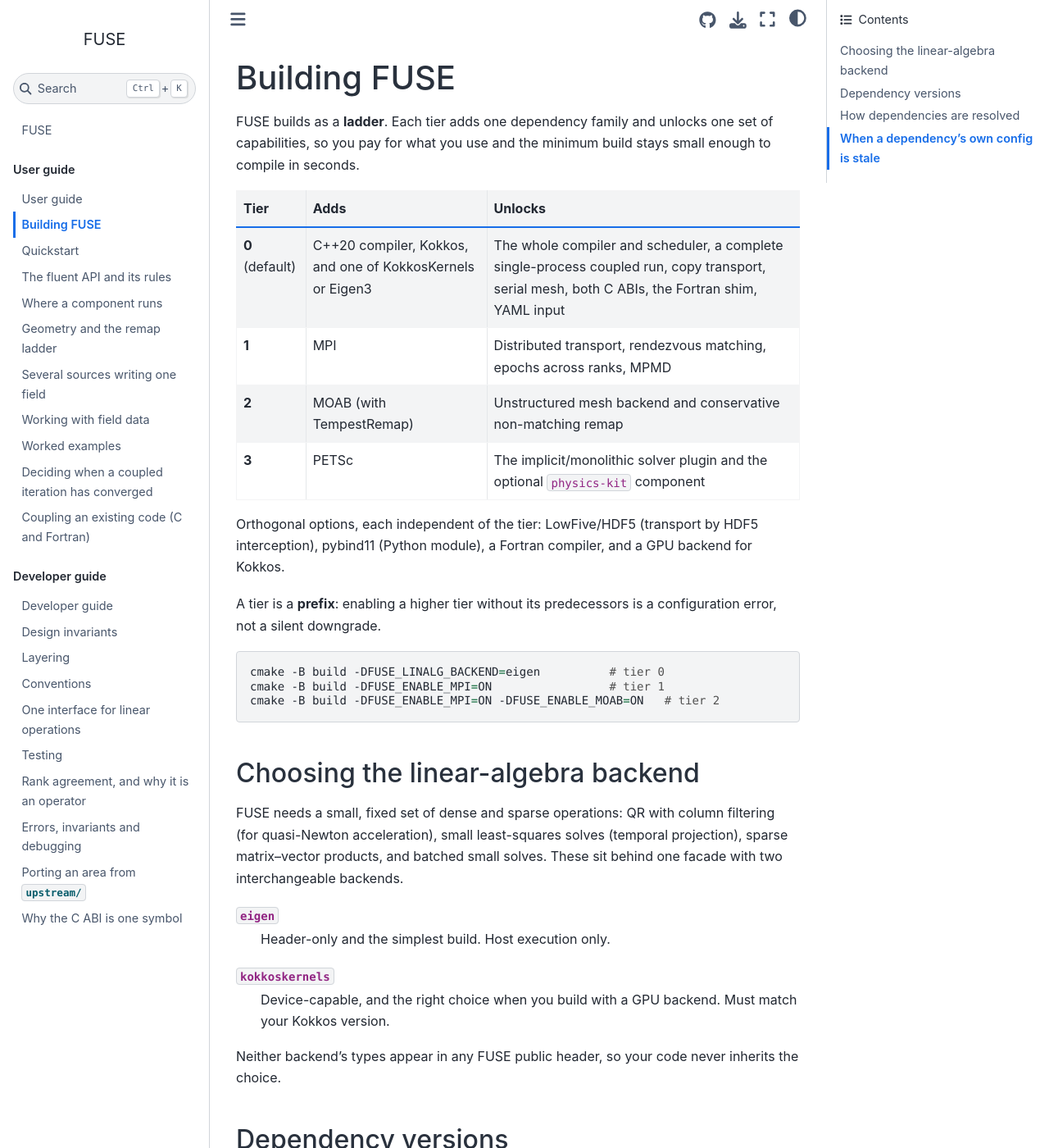
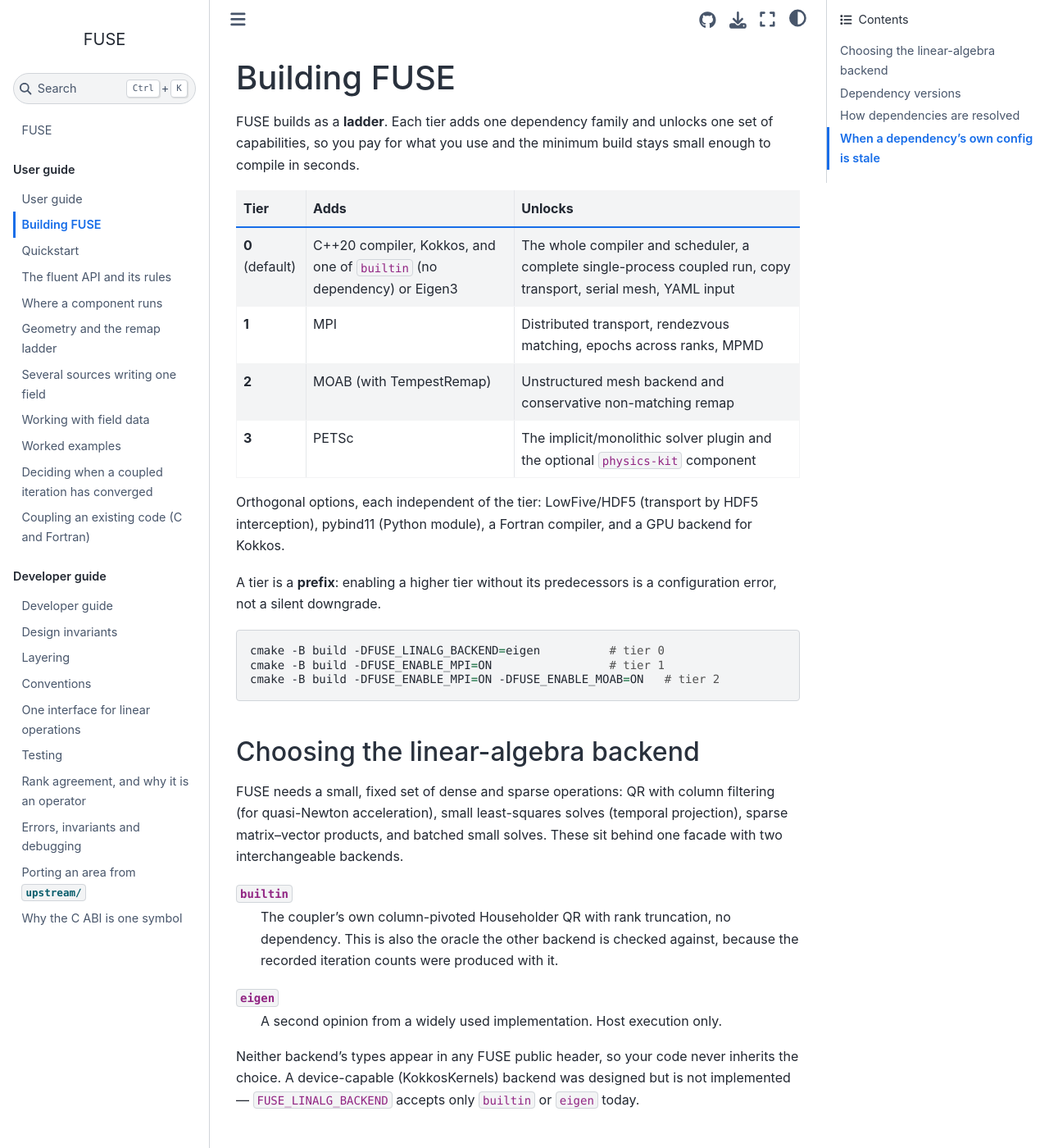
Before and after one commit to vijaysm/fuse, a Sphinx documentation site: the page built from docs/user/build.md, in a window 1280 px wide and 1400 px high. Shown: the whole window at 82% size. Built offline with Sphinx 7.4.7 and the Sphinx Book theme 1.1.4, drawn with Linux system fonts in a browser that asks for light colours; pages that are not in the unit, such as notebooks, are missing from menus.

Commit message:
Document the builtin and eigen linalg backends, drop kokkoskernels
build.md advertised a kokkoskernels backend that was never implemented
and omitted the real builtin default, and claimed the core build already
ships both C ABIs and a Fortran shim.

```diff
--- a/docs/user/build.md
+++ b/docs/user/build.md
@@ -6,7 +6,7 @@
 
 | Tier | Adds | Unlocks |
 |---|---|---|
-| **0** (default) | C++20 compiler, Kokkos, and one of KokkosKernels or Eigen3 | The whole compiler and scheduler, a complete single-process coupled run, copy transport, serial mesh, both C ABIs, the Fortran shim, YAML input |
+| **0** (default) | C++20 compiler, Kokkos, and one of `builtin` (no dependency) or Eigen3 | The whole compiler and scheduler, a complete single-process coupled run, copy transport, serial mesh, YAML input |
 | **1** | MPI | Distributed transport, rendezvous matching, epochs across ranks, MPMD |
 | **2** | MOAB (with TempestRemap) | Unstructured mesh backend and conservative non-matching remap |
 | **3** | PETSc | The implicit/monolithic solver plugin and the optional `physics-kit` component |
@@ -29,14 +29,17 @@
 quasi-Newton acceleration), small least-squares solves (temporal projection), sparse matrix–vector
 products, and batched small solves. These sit behind one facade with two interchangeable backends.
 
+`builtin`
+: The coupler's own column-pivoted Householder QR with rank truncation, no dependency. This is also
+  the oracle the other backend is checked against, because the recorded iteration counts were
+  produced with it.
+
 `eigen`
-: Header-only and the simplest build. Host execution only.
+: A second opinion from a widely used implementation. Host execution only.
 
-`kokkoskernels`
-: Device-capable, and the right choice when you build with a GPU backend. Must match your Kokkos
-  version.
-
-Neither backend's types appear in any FUSE public header, so your code never inherits the choice.
+Neither backend's types appear in any FUSE public header, so your code never inherits the choice. A
+device-capable (KokkosKernels) backend was designed but is not implemented — `FUSE_LINALG_BACKEND`
+accepts only `builtin` or `eigen` today.
 
 ## Dependency versions
 
```
